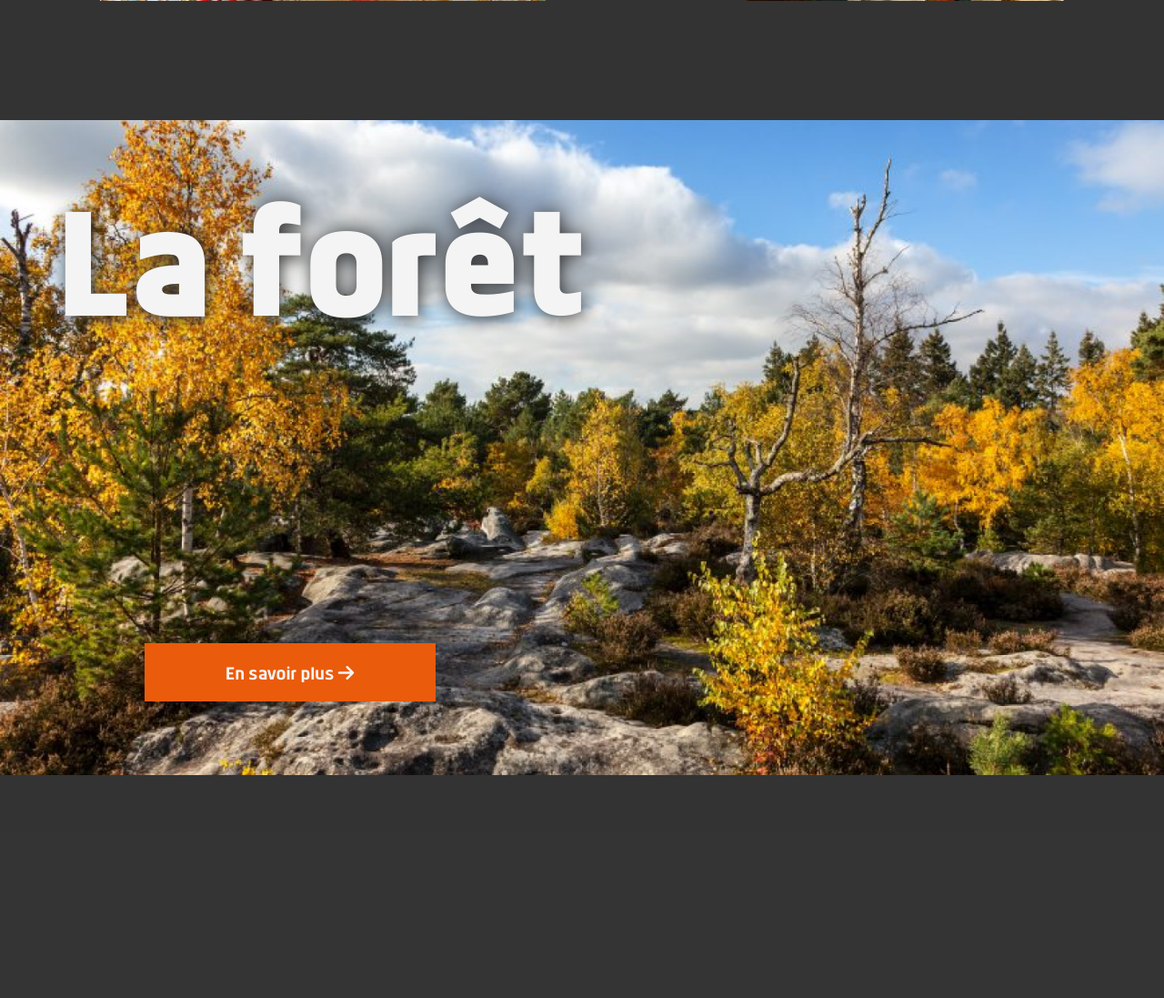
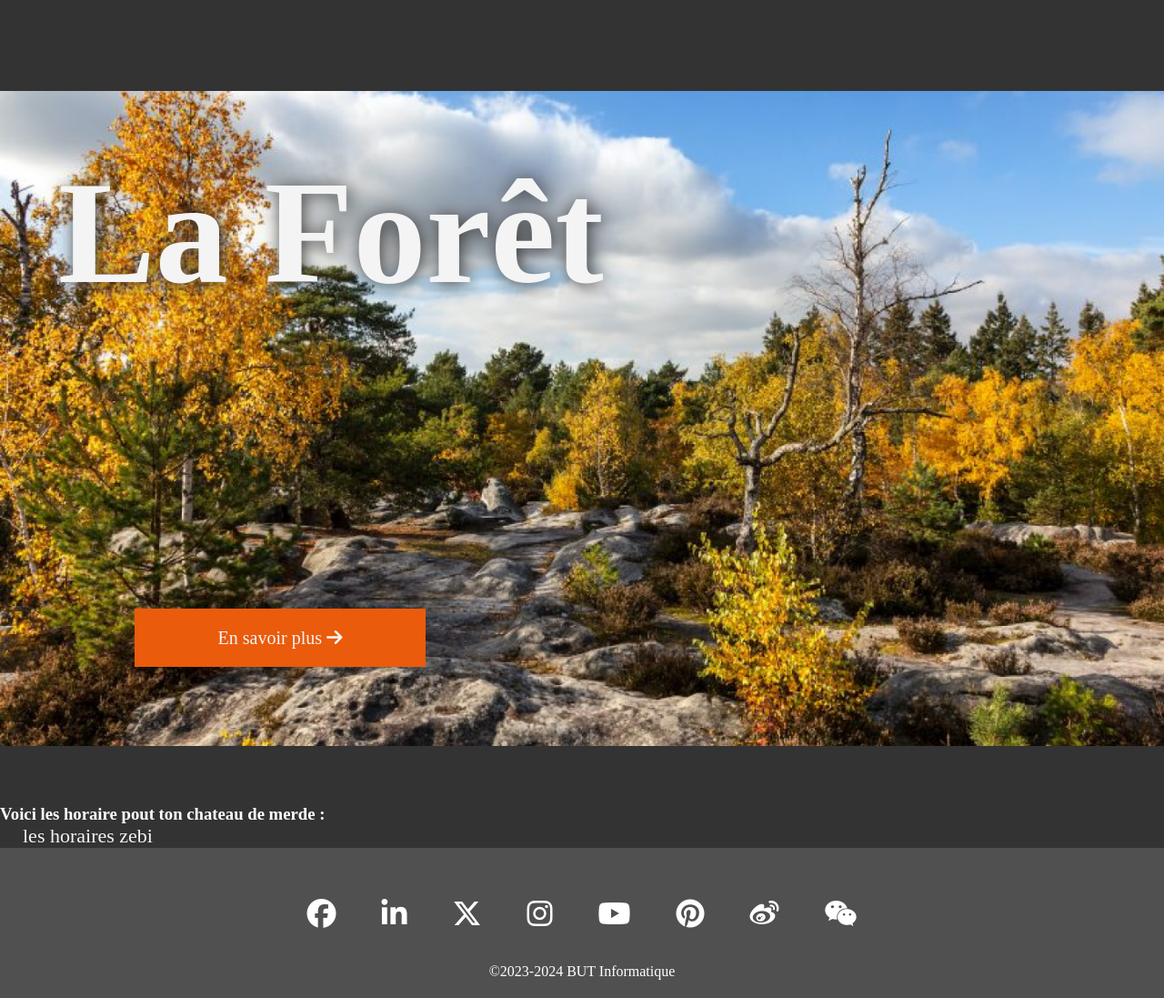
Before and after one commit to EpsiDEV/SAE-Unesco, a PHP site: page /html/index.html in a window 1280 px wide. Shown: the part 2871-3968 px from the top of the page at 91% size. Before the commit the page ends 3723 px from the top, so only its background shows below. Run offline with PHP 8.4, Linux system fonts and the light colour scheme; some web fonts are replaced.

Commit message:
Co-authored-by: Epsi <EpsiDEV@users.noreply.github.com> Co-authored-by: Wedja10 <Wedja10@users.noreply.github.com>

```diff
--- a/css/style.css
+++ b/css/style.css
@@ -1,35 +1,3 @@
-@font-face {
-	font-family: 'dynoregular';
-	src: url('font/dyno_regular-webfont.woff2') format('woff2'),
-		url('font/dyno_regular-webfont.woff') format('woff');
-	font-weight: normal;
-	font-style: normal;
-}
-
-@font-face {
-	font-family: 'dynoitalic';
-	src: url('font/dyno_italic-webfont.woff2') format('woff2'),
-		url('font/dyno_italic-webfont.woff') format('woff');
-	font-weight: normal;
-	font-style: normal;
-}
-
-@font-face {
-	font-family: 'dynobold_italic';
-	src: url('font/dyno_bold_italic-webfont.woff2') format('woff2'),
-		url('font/dyno_bold_italic-webfont.woff') format('woff');
-	font-weight: normal;
-	font-style: normal;
-}
-
-@font-face {
-	font-family: 'dynobold';
-	src: url('font/dyno_bold-webfont.woff2') format('woff2'),
-		url('font/dyno_bold-webfont.woff') format('woff');
-	font-weight: normal;
-	font-style: normal;
-}
-
 /* Style de la page web */
 
 @keyframes animation {
@@ -51,10 +19,10 @@
 
 body {
 	background-color: #333;
-	font-family: "dynoregular";
+	font-family: "Dyno Regular";
 }
 
-.header-acceuil {
+.header-accueil {
 	width: 100%;
 	height: 100vh;
 	background-image: url(../assets/bg.png);
@@ -70,7 +38,7 @@ p {
 	color: #f4f4f4;
 }
 
-.header-acceuil .nav-bar {
+.header-accueil .nav-bar {
 	position: fixed;
 	width: 100%;
 	top: 0;
@@ -79,45 +47,29 @@ p {
 	z-index: 1;
 }
 
-.header-acceuil .nav-bar ul {
+.header-accueil .nav-bar ul {
 	background-color: #505050;
 	display: flex;
 	flex-direction: row;
 	align-items: start;
 }
 
-.header-acceuil .nav-bar li,
+.header-accueil .nav-bar li,
 a {
 	list-style: none;
 	font-size: 22px;
 	color: #f4f4f4;
-	padding: 20px 3%;
+	padding: 25px;
 	transition: .3s all;
 	position: relative;
 }
 
-.header-acceuil .nav-bar a::after {
-	content: "";
-	position: absolute;
-	background-color: #f7af3e;
-	height: 2px;
-	width: 0%;
-	left: 50%;
-	bottom: 0;
-	transition: .3s;
-}
-
-.header-acceuil .nav-bar a:hover {
+.header-accueil .nav-bar a:hover {
 	color: #f7af3e;
 	transition: .3s all;
 }
 
-.header-acceuil .nav-bar a:hover::after {
-	transform: translateX(-50%);
-	width: 100%;
-}
-
-.header-acceuil .titre-principal {
+.header-accueil .titre-principal {
 	position: absolute;
 	font-size: 9rem;
 	color: #f4f4f4;
@@ -150,6 +102,7 @@ a {
 	margin: 6% 20% 0% 5%;
 	letter-spacing: 2px;
 	font-size: 1.8rem;
+	font-family: "Cicle Fina";
 }
 
 .ensavoir {
@@ -253,3 +206,77 @@ a {
 	margin-left: 5%;
 	text-shadow: 2px 2px 20px #333;
 }
+
+.horaire{
+	color: white;
+	font-family: "Cicle Fina";
+}
+
+.footer {
+position: relative;
+background: #505050;
+min-height: 100px;
+padding: 20px 50px;
+display: flex;
+justify-content: center;
+align-items: center;
+flex-direction: column;
+}
+
+.social-icon,
+.menu {
+position: relative;
+display: flex;
+justify-content: center;
+align-items: center;
+margin: 10px 0;
+flex-wrap: wrap;
+}
+
+.social-icon__item,
+.menu__item {
+list-style: none;
+}
+
+.social-icon__link {
+font-size: 2rem;
+color: #fff;
+display: inline-block;
+transition: 0.5s;
+}
+
+.social-icon__link:hover {
+transform: translateY(-7px);
+color: #f7af3e;
+}
+
+.menu__link {
+font-size: 1.2rem;
+color: #fff;
+display: inline-block;
+transition: 0.5s;
+text-decoration: none;
+opacity: 0.75;
+font-weight: 300;
+}
+
+.menu__link:hover {
+	opacity: 1;
+	color: #f7af3e;
+}
+
+.footer p {
+color: #fff;
+font-size: 1rem;
+font-weight: 300;
+}
+
+
+@keyframes animate {
+0% {
+	background-position-x: -1000rem;
+}
+100% {
+	background-positon-x: 0rem;
+}
+}
--- a/html/index.html
+++ b/html/index.html
@@ -10,6 +10,11 @@
 	<link rel="stylesheet" href="https://cdnjs.cloudflare.com/ajax/libs/font-awesome/6.5.1/css/all.min.css"
 		integrity="sha512-DTOQO9RWCH3ppGqcWaEA1BIZOC6xxalwEsw9c2QQeAIftl+Vegovlnee1c9QX4TctnWMn13TZye+giMm8e2LwA=="
 		crossorigin="anonymous" referrerpolicy="no-referrer" />
+	<link
+      href="https://db.onlinewebfonts.com/a/fFdx9aaQTqZZ01nqPsTAj0nmjQRRR3uMREwFN1QZtpvC92BnjoXvE3Ire9407myIbd2392Uj"
+      rel="stylesheet"
+      type="text/css"
+    />
 </head>
 
 <!--
@@ -28,7 +33,7 @@ font-family: "Cicle Gordita Italic";
 
 	<!-- Le haut de page -->
 
-	<header class="header-acceuil">
+	<header class="header-accueil">
 		<nav class="nav-bar">
 			<ul>
 				<li><a href="index.html">Accueil</a></li>
@@ -93,13 +98,47 @@ font-family: "Cicle Gordita Italic";
 	<!-- Section Forêt -->
 
 	<section class="foret">
-		<h1>La forêt</h1>
+		<h1>La Forêt</h1>
 		<a href="">
 			<div class="ensavoir">
 				<p>En savoir plus  <i class="fa-solid fa-arrow-right"></i></p>
 			</div>
 		</a>
 	</section>
+	<section class="horaire">
+		<h3>Voici les horaire pout ton chateau de merde :</h3>
+		<a href="https://www.chateaudefontainebleau.fr/preparez-votre-visite/horaires-et-tarifs/#horaire">les horaires zebi</a>
+	</section>
+
+	<footer class="footer">
+		<ul class="social-icon">
+			<li class="social-icon__item"><a class="social-icon__link" href="https://www.facebook.com/chateaufontainebleau" target="_blank">
+				<i class="fa-brands fa-facebook"></i>
+			</a></li>
+			<li class="social-icon__item"><a class="social-icon__link" href="https://www.linkedin.com/company/chateau-de-fontainebleau/" target="_blank">
+				<i class="fa-brands fa-linkedin-in"></i>
+			</a></li>
+			<li class="social-icon__item"><a class="social-icon__link" href="https://twitter.com/CFontainebleau" target="_blank">
+				<i class="fa-brands fa-x-twitter"></i>
+			</a></li>
+			<li class="social-icon__item"><a class="social-icon__link" href="https://www.instagram.com/chateaufontainebleau" target="_blank">
+				<i class="fa-brands fa-instagram"></i>
+			</a></li>
+			<li class="social-icon__item"><a class="social-icon__link" href="https://www.youtube.com/channel/UCuHsrpyGJjGPixHWu7yrDSQ" target="_blank">
+				<i class="fa-brands fa-youtube"></i>
+			</a></li>
+			<li class="social-icon__item"><a class="social-icon__link" href="https://www.pinterest.com/chfontainebleau" target="_blank">
+				<i class="fa-brands fa-pinterest"></i>
+			</a></li>
+			<li class="social-icon__item"><a class="social-icon__link" href="https://www.weibo.com/fengdanbailugong" target="_blank">
+				<i class="fa-brands fa-weibo"></i>
+			</a></li>
+			<li class="social-icon__item"><a class="social-icon__link" href="https://msng.link/wc/wxid_bq4kl8c6x8j412" target="_blank">
+				<i class="fa-brands fa-weixin"></i>
+			</a></li>
+		</ul>
+		<p>&copy;2023-2024 BUT Informatique</p>
+	</footer>
 
 </body>
 
```
